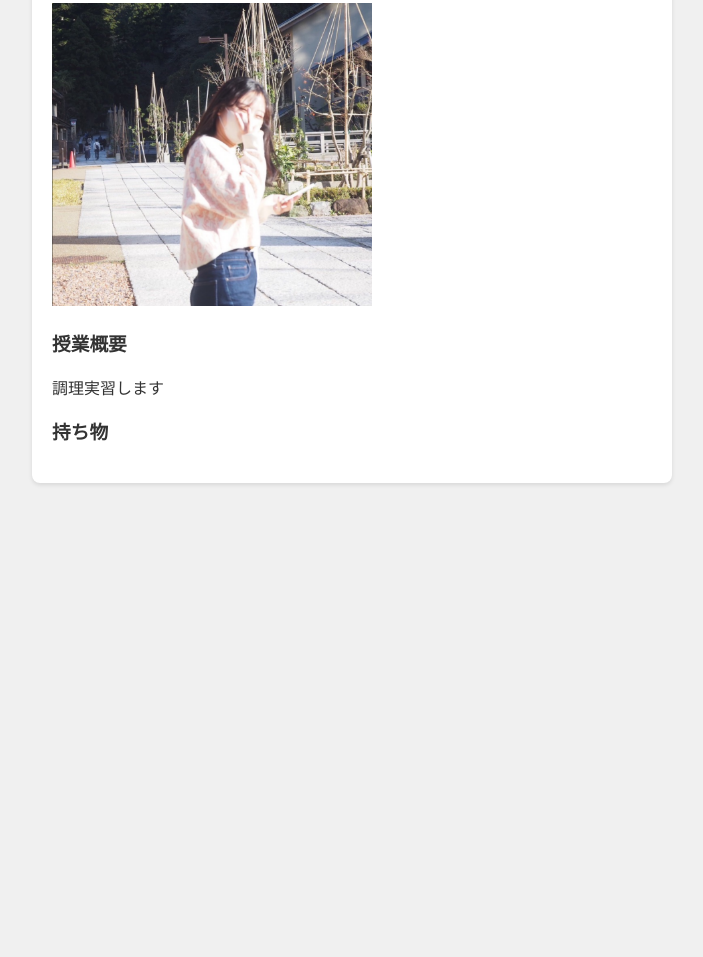
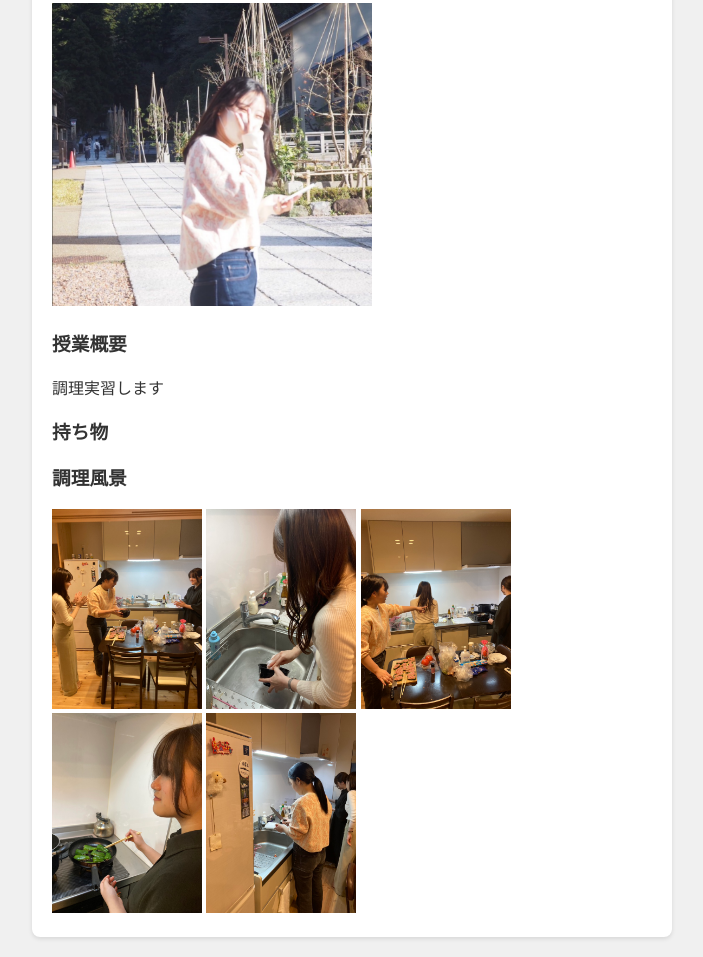
Before and after one commit to yuukityonmage/souken-special-lesson, a plain HTML site: page cooking.html in a window 1280 px wide. Shown: the part 209-1166 px from the top of the page, without its empty margins (288-991 px from the left). Before the commit the page ends 800 px from the top, so only its background shows below. Drawn offline with Linux system fonts and the light colour scheme.

Commit message:
調理中

```diff
--- a/cooking.html
+++ b/cooking.html
@@ -20,6 +20,12 @@
 
     <h3>持ち物</h3>
     <p></p>
+    <h3>調理風景</h3>
+    <img src="cooking.jpg" alt="ロゴ" class="logo">
+    <img src="washAdachi.jpg" alt="ロゴ" class="logo">
+    <img src="makinoShef.jpg" alt="ロゴ" class="logo">
+    <img src="pimanKokoro.jpg" alt="ロゴ" class="logo">
+    <img src="tomatoMakino.jpg" alt="ロゴ" class="logo">
 </div>
 <script src="script.js"></script>
 </body>
```
Also changed, not shown: cooking.jpg (added), makinoShef.jpg (added), pimanKokoro.jpg (added), tomatoMakino.jpg (added), washAdachi.jpg (added).
